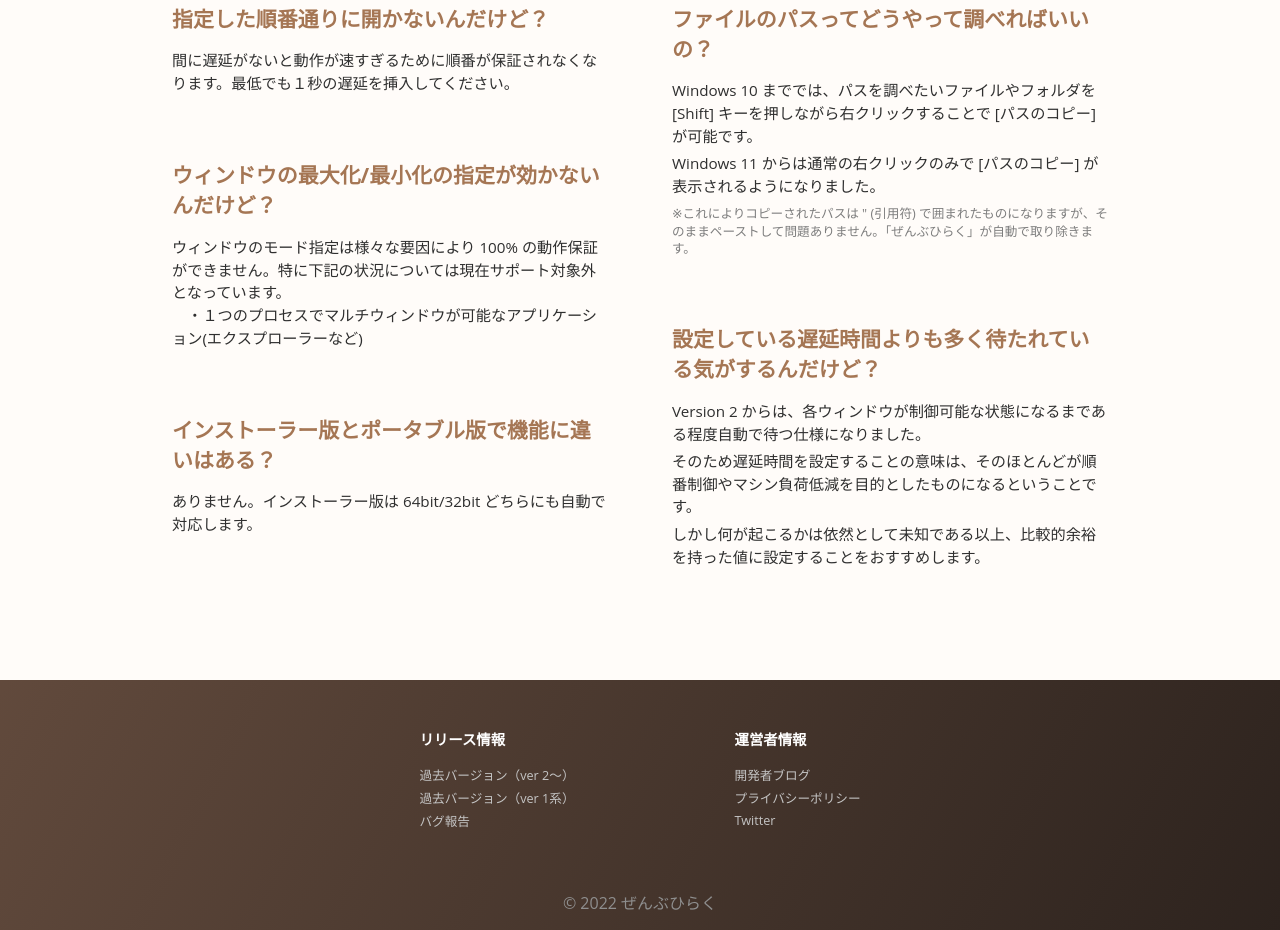
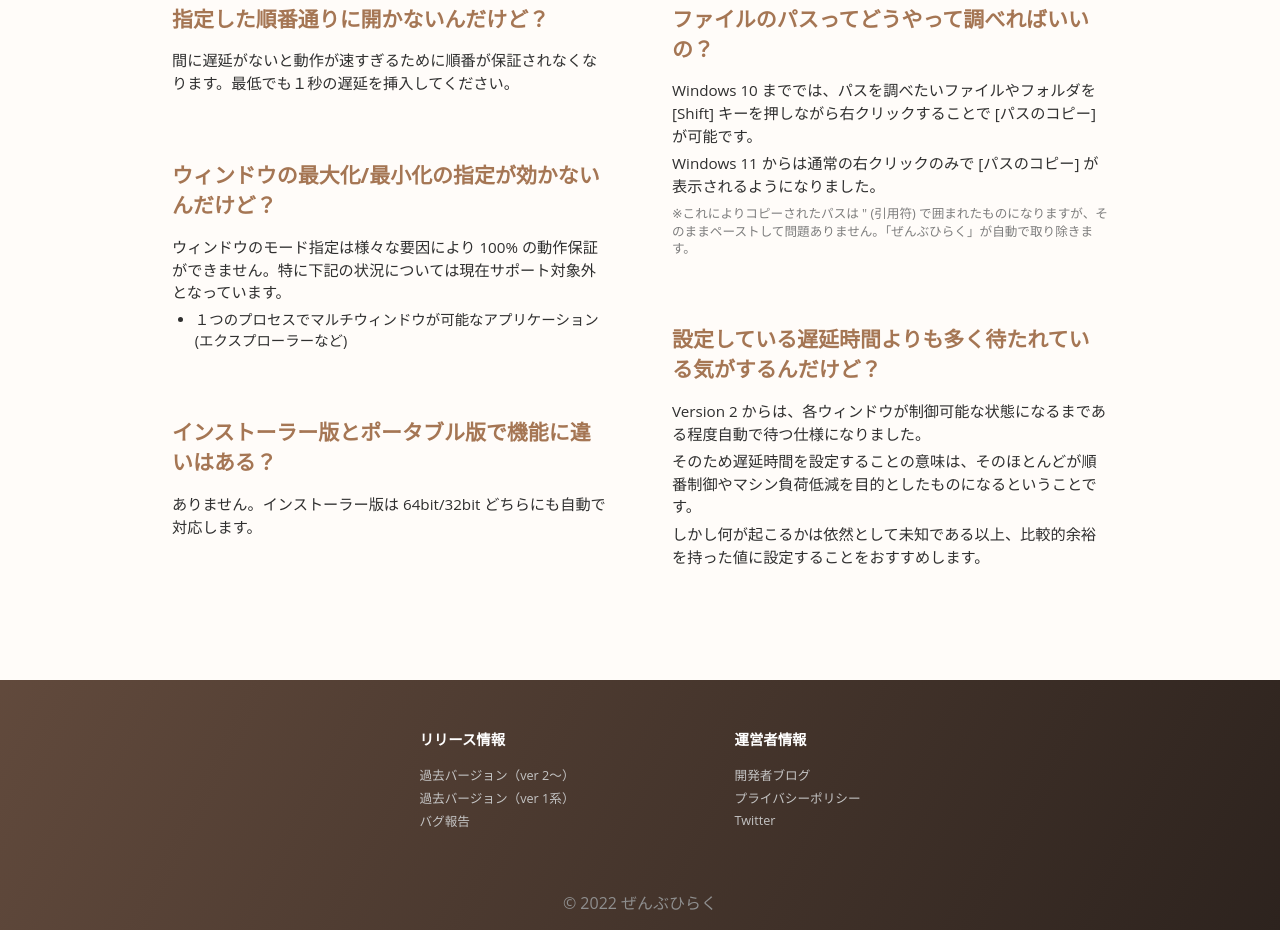
Before and after one commit to mirumirumi/zh-lp, a plain HTML site: page index.html in a window 1280 px wide. Shown: the part 2695-3625 px from the top of the page. Drawn offline with Linux system fonts and the light colour scheme.

Commit message:
[fix] : styles for iOS

```diff
--- a/index.html
+++ b/index.html
@@ -127,7 +127,9 @@
           <div class="item">
             <div class="question">ウィンドウの最大化/最小化の指定が効かないんだけど？</div>
             <div class="answer">ウィンドウのモード指定は様々な要因により 100% の動作保証ができません。特に下記の状況については現在サポート対象外となっています。<br>
-            　・１つのプロセスでマルチウィンドウが可能なアプリケーション(エクスプローラーなど)
+              <ul>
+                <li>１つのプロセスでマルチウィンドウが可能なアプリケーション(エクスプローラーなど)</li>
+              </ul>
             </div>
           </div>
           <div class="item">
--- a/style.css
+++ b/style.css
@@ -97,6 +97,9 @@ header {
   color: #eeeeee;
   font-weight: bold;
   text-decoration: none;
+}
+.menu svg {
+  height: 100%;
 }
 main {
   width: 100%;
@@ -252,6 +255,14 @@ main button.button .main {
   padding-left: 2em;
   padding-right: 2em;
 }
+#faq .item ul {
+  margin: 0.3em auto;
+  padding-left: 1.5em;
+}
+#faq .item li {
+  list-style: disc;
+  font-size: 0.95em;
+}
 footer {
   height: 250px;
   position: relative;
@@ -298,6 +309,9 @@ footer {
   header {
     padding-left: 5px;
     padding-right: 5px;
+  }
+  main .description {
+    font-size: 1.2em;
   }
   main .download_buttons {
     flex-direction: column;
```
